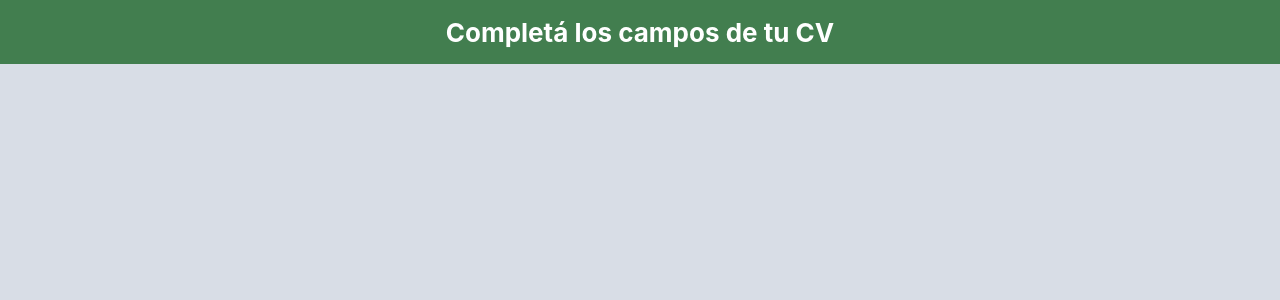
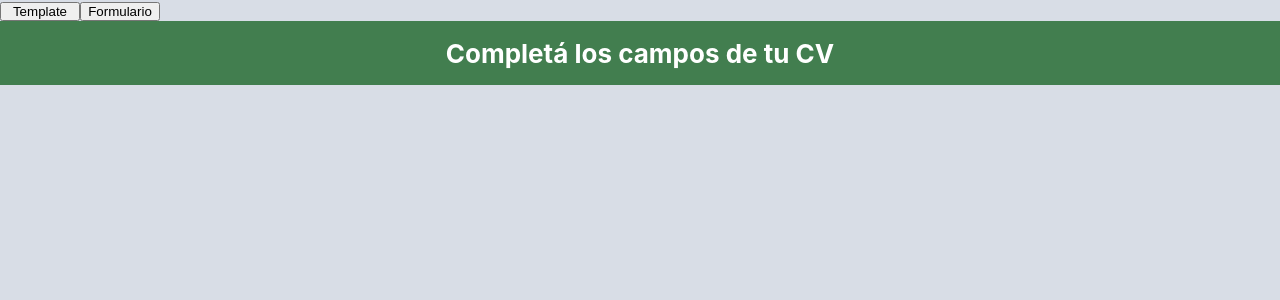
Before and after one commit to ALCavagnaro/CV_TEMPLATE_REACT, a React (Create React App) app in the folder cv-template/: page / in a window 1280 px wide. Shown: the top 300 px of the page. Built offline with nearby package versions, Linux system fonts and the light colour scheme.

Commit message:
Se agregan links a Template y Form

```diff
--- a/cv-template/src/NavBar/NavBar.jsx
+++ b/cv-template/src/NavBar/NavBar.jsx
@@ -1,8 +1,12 @@
 import React from 'react';
+import Button from '../Button/button.jsx';
+import { Link } from "react-router-dom";
 
 export const NavBar = () => {
     return(
         <>
+           <Link to= '/template'><Button text='Template'/></Link>
+           <Link to= '/form'><Button text='Formulario'/></Link>
           <h2 className='navBar'>Completá los campos de tu CV</h2>
         </>
     )
```
